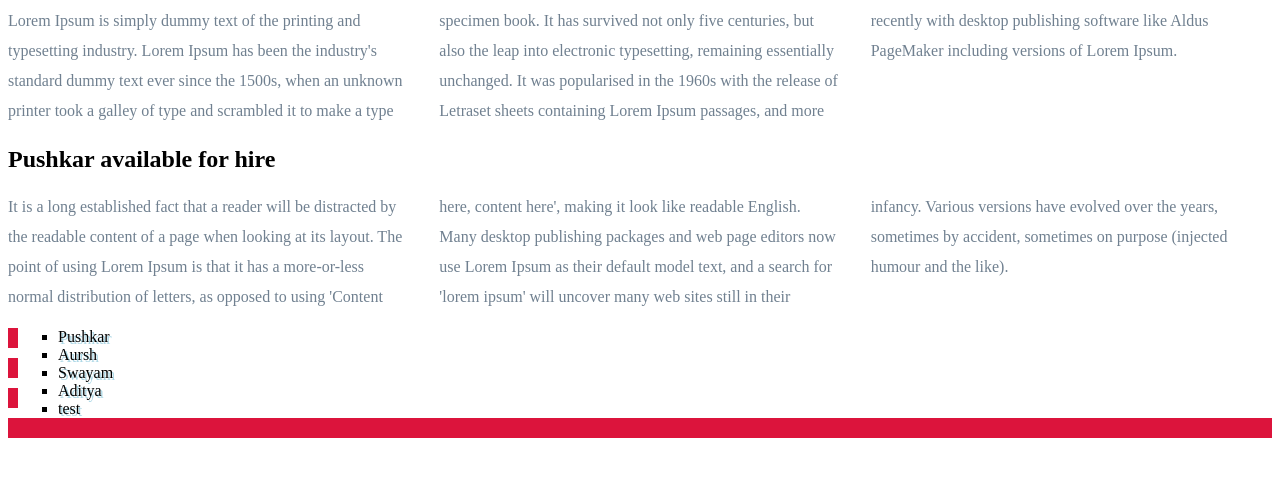
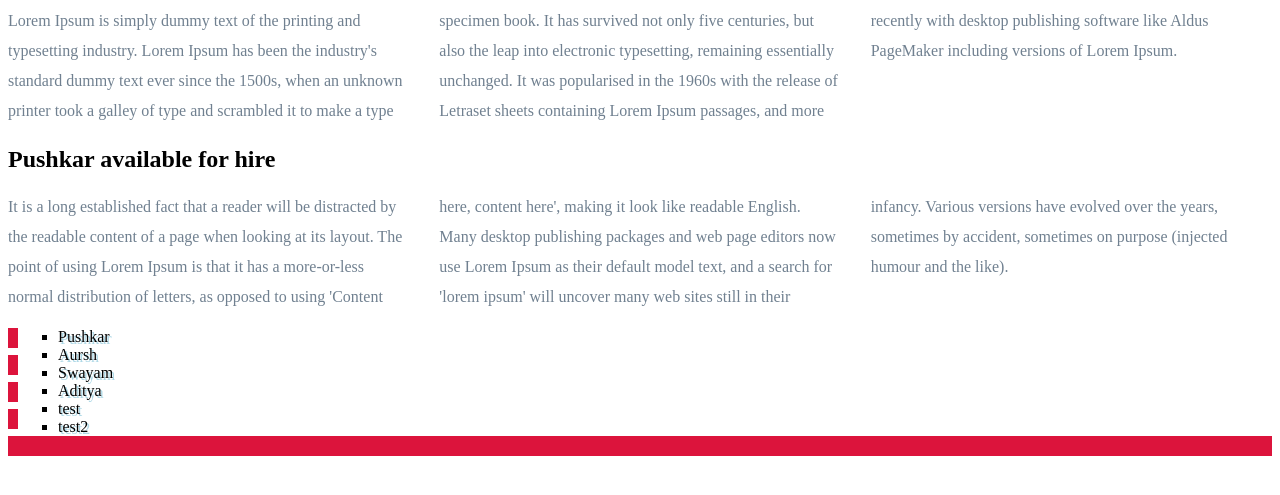
Before and after one commit to Swayam-hue/web_development, a plain HTML site: page index.html in a window 1280 px wide. Shown: the part 93-588 px from the top of the page. Drawn offline with Linux system fonts and the light colour scheme.

Commit message:
fourth commit

```diff
--- a/index.html
+++ b/index.html
@@ -24,6 +24,7 @@
             <li>Swayam</li>
             <li>Aditya</li>
             <li>test</li>
+            <li>test2</li>
         </ul>
     </div>
     </body>
```
